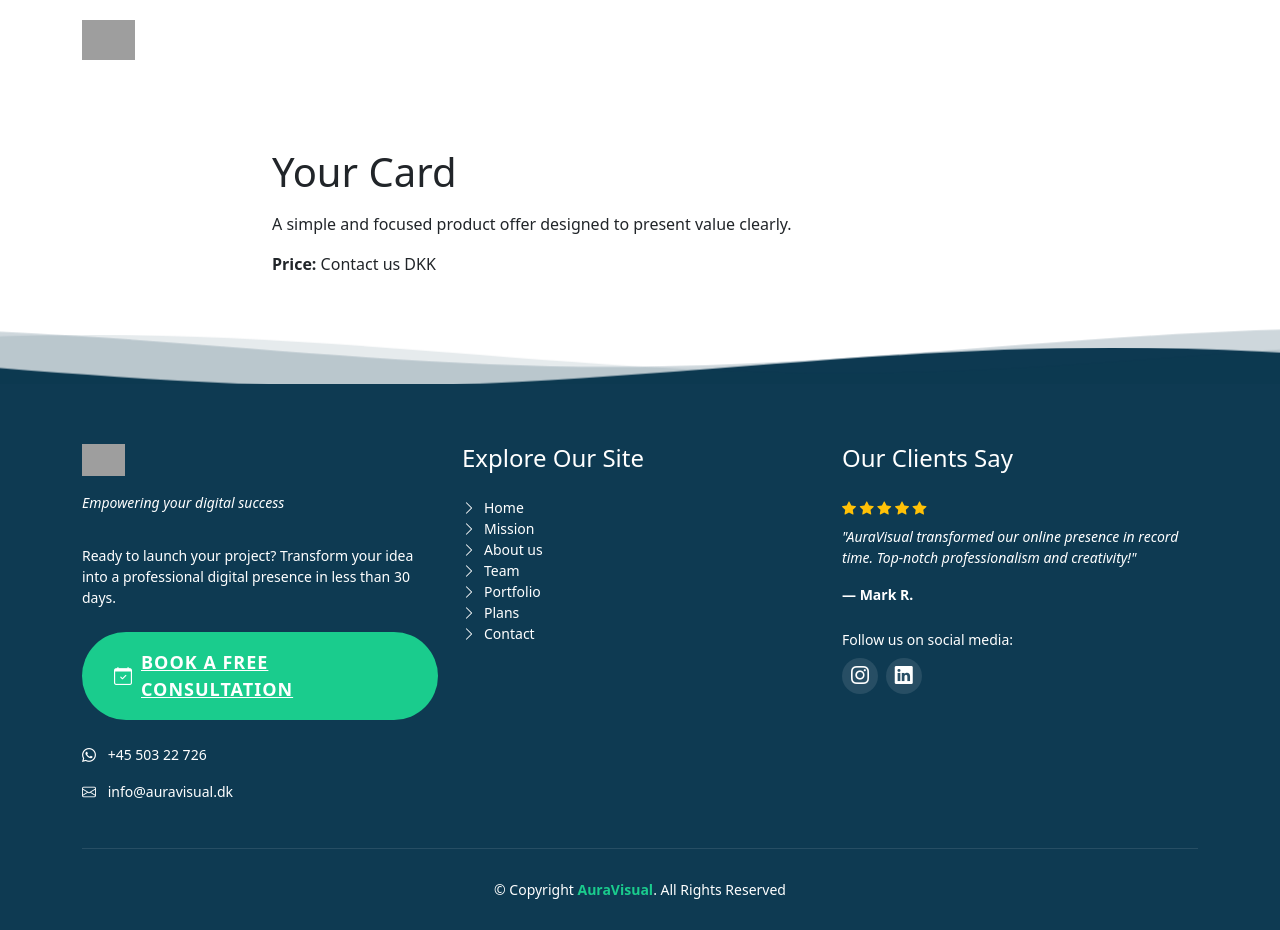
After one commit to latorreandrea/aura-visual, a Flask app: page /your-card/ in a window 1280 px wide. The commit adds this page. Run offline with Flask 3, Linux system fonts and the light colour scheme; grey boxes are pictures that could not be loaded.

Commit message:
Add Your Card product presentation and integrate into navigation; update configuration for product details

```diff
--- a/aura_visual/__init__.py
+++ b/aura_visual/__init__.py
@@ -16,6 +16,8 @@ def create_app(config_name='default'):
 
     # register blueprints
     from .routes.main import main as main_blueprint
+    from .routes.your_card import your_card as your_card_blueprint
     app.register_blueprint(main_blueprint)
+    app.register_blueprint(your_card_blueprint)
 
     return app
--- /dev/null
+++ b/aura_visual/routes/your_card.py
@@ -0,0 +1,19 @@
+from flask import Blueprint, current_app, render_template
+
+
+your_card = Blueprint('your_card', __name__, url_prefix='/your-card')
+
+
+@your_card.route('/', methods=['GET'])
+def index():
+    """Render a product presentation page for Your Card."""
+    product = {
+        'name': current_app.config.get('YOUR_CARD_PRODUCT_NAME', 'Your Card'),
+        'description': current_app.config.get(
+            'YOUR_CARD_PRODUCT_DESCRIPTION',
+            'A simple and focused product offer designed to present value clearly.'
+        ),
+        'price': current_app.config.get('YOUR_CARD_PRODUCT_PRICE', 'Contact us'),
+        'currency': current_app.config.get('YOUR_CARD_PRODUCT_CURRENCY', 'DKK')
+    }
+    return render_template('your_card/index.html', product=product)
--- a/aura_visual/templates/components/navbar.html
+++ b/aura_visual/templates/components/navbar.html
@@ -20,6 +20,7 @@
           <li><a class="nav-link scrollto" href="#portfolio" aria-label="Go to Portfolio section">Portfolio</a></li>
           <li><a class="nav-link scrollto" href="#plan" aria-label="Go to Plans section">Plan</a></li>
           <li><a class="nav-link scrollto" href="#contact" aria-label="Go to Contact section">Contact</a></li>
+          <li><a class="nav-link" href="{{ url_for('your_card.index') }}" aria-label="Go to Your Card page">Your Card</a></li>
         </ul>
         <i class="bi bi-list mobile-nav-toggle"></i>
       </nav><!-- .navbar -->
--- /dev/null
+++ b/aura_visual/templates/your_card/index.html
@@ -0,0 +1,19 @@
+{% extends "base.html" %}
+
+{% block title %}Your Card | AuraVisual{% endblock %}
+{% block meta_description %}Discover Your Card, a focused product offer by AuraVisual.{% endblock %}
+{% block canonical_url %}https://www.auravisual.dk/your-card/{% endblock %}
+
+{% block content %}
+<section class="py-5" style="margin-top: 100px;">
+  <div class="container">
+    <div class="row justify-content-center">
+      <div class="col-lg-8">
+        <h1 class="mb-3">{{ product.name }}</h1>
+        <p class="mb-3">{{ product.description }}</p>
+        <p class="mb-0"><strong>Price:</strong> {{ product.price }} {{ product.currency }}</p>
+      </div>
+    </div>
+  </div>
+</section>
+{% endblock %}
```
Also changed, not shown: aura_visual/config.py (+9 -0 lines).
